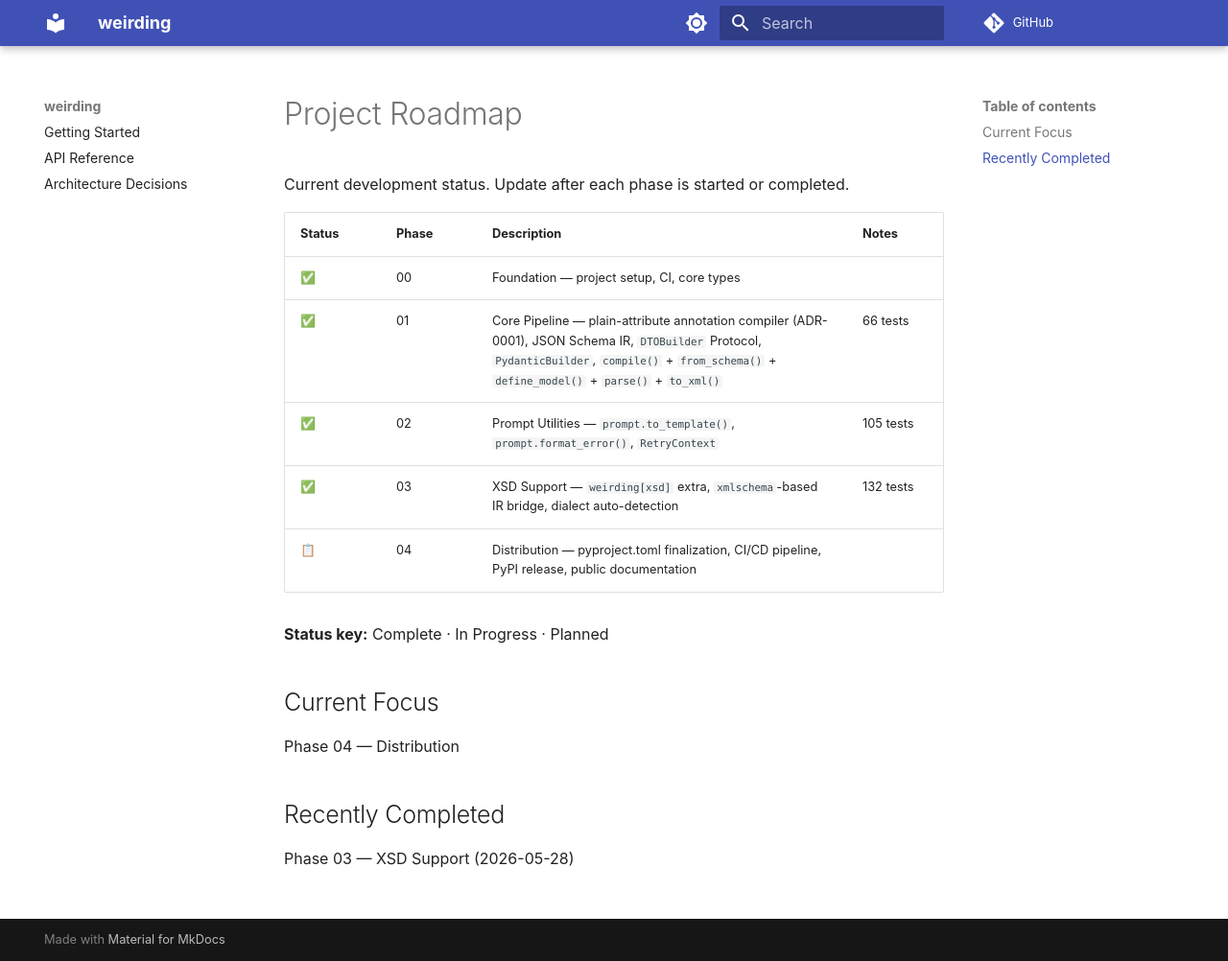
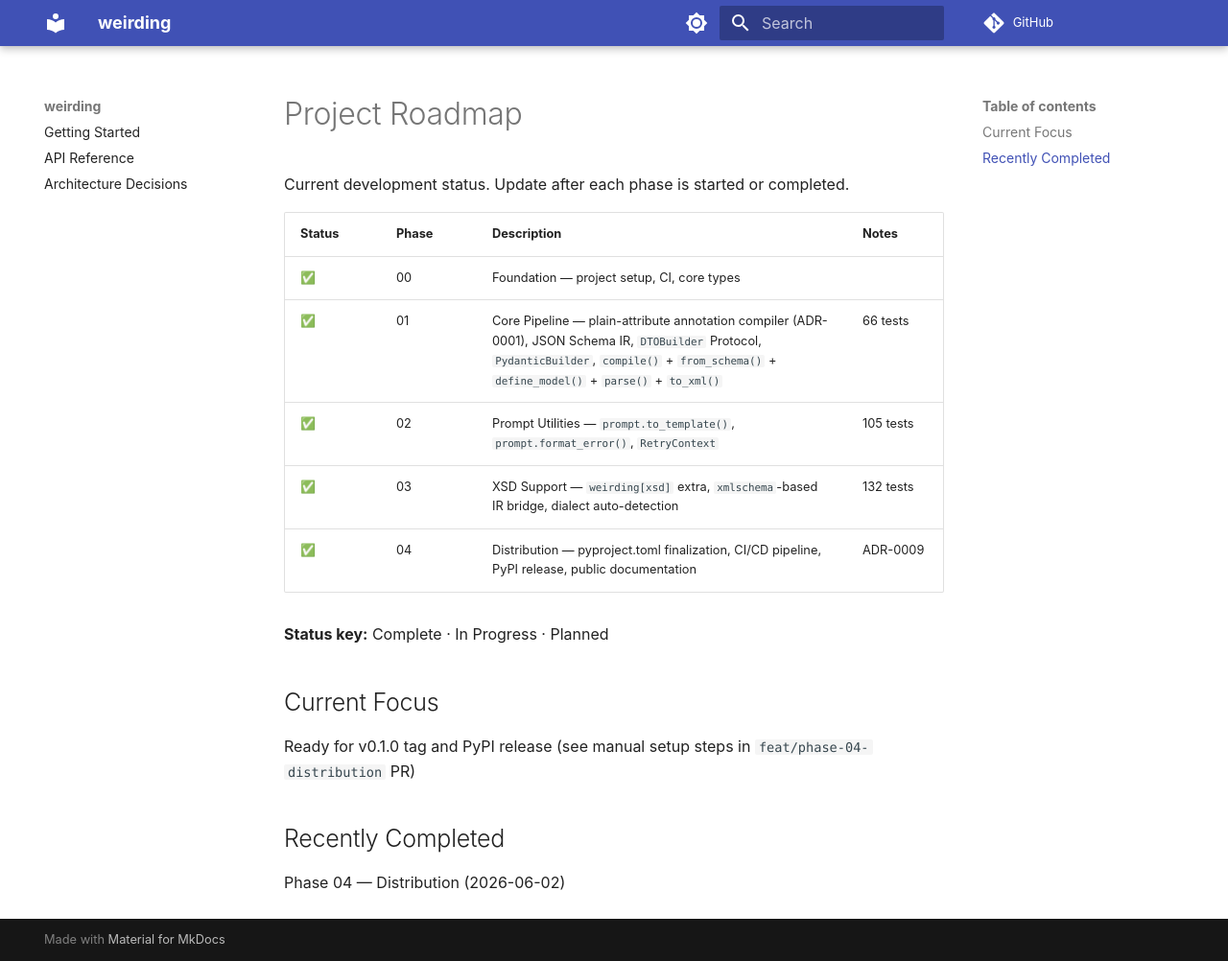
Before and after one commit to yogs0ddhoth/weirding, an MkDocs documentation site: the page built from docs/planning/PROJECT_ROADMAP.md, in a window 1280 px wide and 1002 px high. Shown: the whole window at 96% size. Built offline with MkDocs 1.6.1 and Material for MkDocs 9.7.7, drawn with Linux system fonts in a browser that asks for light colours; comment, search, counter and statistics services are not loaded.

Commit message:
chore: update roadmap and MEMORY.md for Phase 04 completion
Co-Authored-By: Ben Lin <blin7.webdev@gmail.com>
Co-Authored-By: Claude Sonnet 4.6 <noreply@anthropic.com>

```diff
--- a/docs/planning/PROJECT_ROADMAP.md
+++ b/docs/planning/PROJECT_ROADMAP.md
@@ -8,14 +8,14 @@ Current development status. Update after each phase is started or completed.
 | ✅ | 01 | Core Pipeline — plain-attribute annotation compiler (ADR-0001), JSON Schema IR, `DTOBuilder` Protocol, `PydanticBuilder`, `compile()` + `from_schema()` + `define_model()` + `parse()` + `to_xml()` | 66 tests |
 | ✅ | 02 | Prompt Utilities — `prompt.to_template()`, `prompt.format_error()`, `RetryContext` | 105 tests |
 | ✅ | 03 | XSD Support — `weirding[xsd]` extra, `xmlschema`-based IR bridge, dialect auto-detection | 132 tests |
-| 📋 | 04 | Distribution — pyproject.toml finalization, CI/CD pipeline, PyPI release, public documentation | |
+| ✅ | 04 | Distribution — pyproject.toml finalization, CI/CD pipeline, PyPI release, public documentation | ADR-0009 |
 
 **Status key:** Complete · In Progress · Planned
 
 ## Current Focus
 
-Phase 04 — Distribution
+Ready for v0.1.0 tag and PyPI release (see manual setup steps in `feat/phase-04-distribution` PR)
 
 ## Recently Completed
 
-Phase 03 — XSD Support (2026-05-28)
+Phase 04 — Distribution (2026-06-02)
```
Also changed, not shown: .claude/memory/MEMORY.md (+1 -1 lines).
